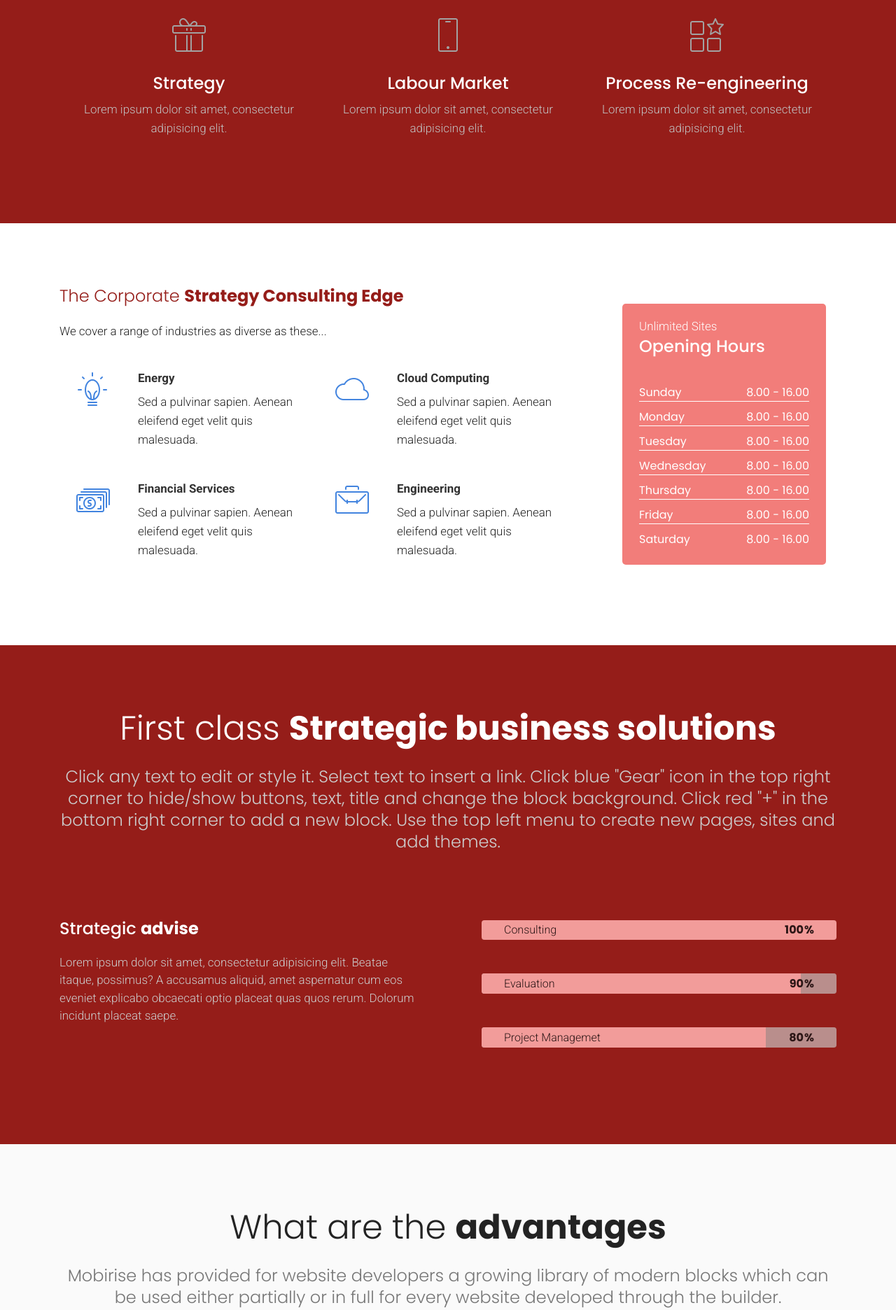
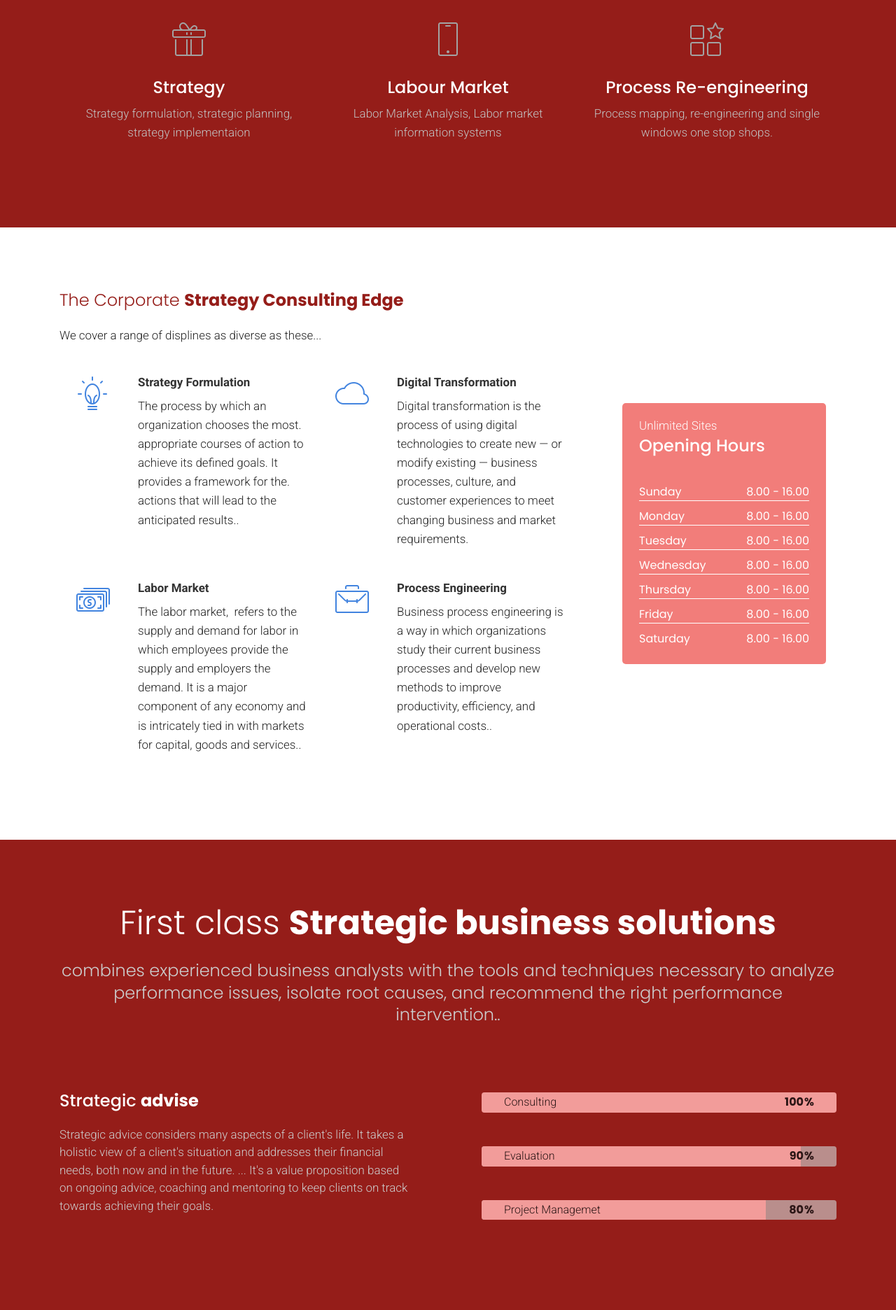
Before and after one commit to hassan210360/BetaR1, a plain HTML site: page index.html in a window 1280 px wide. Shown: the part 1553-3425 px from the top of the page at 70% size. Drawn offline with Linux system fonts and the light colour scheme; files whose address does not match are found by name.

```diff
--- a/index.html
+++ b/index.html
@@ -76,17 +76,17 @@ Beta-research LMIS Hassan Mohamed Meligy
         <div class="menu-bottom">
             <div class="collapse navbar-collapse" id="navbarSupportedContent">
                 <ul class="navbar-nav nav-dropdown js-float-line" data-app-modern-menu="true"><li class="nav-item">
-                        <a class="nav-link link mbr-black display-4" href="#top">
+                        <a class="nav-link link mbr-black display-4" href="index.html#features18-l">
                             Services
                         </a>
                     </li>
                     <li class="nav-item">
-                        <a class="nav-link link mbr-black display-4" href="index.html#features9-i">
+                        <a class="nav-link link mbr-black display-4" href="index.html#content6-13">
                             About Us
                         </a>
                     </li>
                     <li class="nav-item">
-                        <a class="nav-link link mbr-black display-4" href="index.html#header2-1c">
+                        <a class="nav-link link mbr-black display-4" href="index.html#form4-x">
                             Contacts
                         </a>
                     </li>
@@ -139,7 +139,7 @@ Beta-research LMIS Hassan Mohamed Meligy
             <div class="media-content mb-4">
                 <h2 class="mb-4 mbr-fonts-style mbr-section-title display-2"><strong>Strategy&nbsp;</strong>Experts</h2>
                 <h3 class="mbr-section-subtitle mbr-fonts-style mb-4 display-5">
-                    With over 50 associated consultants &amp; experts , we can always be sure that however complex or big our new task is – we will be able to crack it!
+                    With over 50 associated consultants &amp; experts , we can always be sure that however complex or big our new task is – we will be able to crack it!<br><u>cd@beta-research.org </u>
                 </h3>
 
                 <div class="mbr-section-btn"><a class="btn btn-md btn-bgr btn-secondary-outline display-4" href="index.html#form5-y">ABOUT</a></div>
@@ -170,8 +170,7 @@ Beta-research LMIS Hassan Mohamed Meligy
                         <h4 class="card-title mbr-fonts-style mbr-bold display-5">
                             Strategy</h4>
                         <p class="mbr-text mbr-fonts-style display-7">
-                            Lorem ipsum dolor sit amet, consectetur adipisicing elit.
-                        </p>
+                            Strategy formulation, strategic planning, strategy implementaion</p>
                     </div>
                 </div>
                 <div class="card p-3 col-12 col-md-4 col-lg-4">
@@ -182,8 +181,7 @@ Beta-research LMIS Hassan Mohamed Meligy
                         <h4 class="card-title mbr-fonts-style mbr-bold display-5">
                             Labour Market</h4>
                         <p class="mbr-text mbr-fonts-style display-7">
-                            Lorem ipsum dolor sit amet, consectetur adipisicing elit.
-                        </p>
+                            Labor Market Analysis, Labor market information systems</p>
                     </div>
                 </div>
                 <div class="card p-3 col-12 col-md-4 col-lg-4">
@@ -194,7 +192,7 @@ Beta-research LMIS Hassan Mohamed Meligy
                         <h4 class="card-title mbr-fonts-style mbr-bold display-5">
                             Process Re-engineering</h4>
                         <p class="mbr-text mbr-fonts-style display-7">
-                            Lorem ipsum dolor sit amet, consectetur adipisicing elit.
+                            Process mapping, re-engineering and single windows one stop shops.
                         </p>
                     </div>
                 </div>
@@ -219,7 +217,7 @@ Beta-research LMIS Hassan Mohamed Meligy
                     The Corporate <strong>Strategy&nbsp;Consulting Edge</strong>
                 </h1>
                 <p class="mbr-section-subtitle mbr-fonts-style pb-3 display-7">
-                    We cover a range of industries as diverse as these...
+                    We cover a range of displines as diverse as these...
                 </p>
                 <div class="media-cards">
                     <div class="card-item p-3 col-12 col-md-6 col-lg-6">
@@ -228,10 +226,8 @@ Beta-research LMIS Hassan Mohamed Meligy
                         </div>
                         <div class="card-box">
                             <h4 class="card-title mbr-fonts-style mbr-bold display-7">
-                                <strong>Energy</strong>
-                            </h4>
-                            <p class="mbr-text mbr-fonts-style display-7">
-                                Sed a pulvinar sapien. Aenean eleifend eget velit quis malesuada.
+                                <strong>Strategy Formulation</strong></h4>
+                            <p class="mbr-text mbr-fonts-style display-7">The process by which an organization chooses the most. appropriate courses of action to achieve its defined goals. It provides a framework for the. actions that will lead to the anticipated results..
                             </p>
                         </div>
                     </div>
@@ -241,11 +237,9 @@ Beta-research LMIS Hassan Mohamed Meligy
                         </div>
                         <div class="card-box">
                             <h4 class="card-title mbr-fonts-style mbr-bold display-7">
-                                <strong>Cloud Computing</strong>
-                            </h4>
+                                <strong>Digital Transformation</strong></h4>
                             <p class="mbr-text mbr-fonts-style display-7">
-                                Sed a pulvinar sapien. Aenean eleifend eget velit quis malesuada.
-                            </p>
+                                Digital transformation is the process of using digital technologies to create new — or modify existing — business processes, culture, and customer experiences to meet changing business and market requirements.&nbsp;</p>
                         </div>
                     </div>
                     <div class="card-item p-3 col-12 col-md-6 col-lg-6">
@@ -254,10 +248,9 @@ Beta-research LMIS Hassan Mohamed Meligy
                         </div>
                         <div class="card-box">
                             <h4 class="card-title mbr-fonts-style mbr-bold display-7">
-                                <strong>Financial Services</strong>
-                            </h4>
+                                <strong>Labor Market</strong></h4>
                             <p class="mbr-text mbr-fonts-style display-7">
-                                Sed a pulvinar sapien. Aenean eleifend eget velit quis malesuada.
+                                The labor market, &nbsp;refers to the supply and demand for labor in which employees provide the supply and employers the demand. It is a major component of any economy and is intricately tied in with markets for capital, goods and services..
                             </p>
                         </div>
                     </div>
@@ -267,10 +260,10 @@ Beta-research LMIS Hassan Mohamed Meligy
                         </div>
                         <div class="card-box">
                             <h4 class="card-title mbr-fonts-style mbr-bold display-7">
-                                <strong>Engineering</strong>
+                                <strong>Process Engineering</strong>
                             </h4>
                             <p class="mbr-text mbr-fonts-style display-7">
-                                Sed a pulvinar sapien. Aenean eleifend eget velit quis malesuada.
+                                Business process engineering is a way in which organizations study their current business processes and develop new methods to improve productivity, efficiency, and operational costs..
                             </p>
                         </div>
                     </div>
@@ -313,8 +306,7 @@ Beta-research LMIS Hassan Mohamed Meligy
             First class <strong>Strategic&nbsp;business solutions</strong>
         </h2>
 
-        <h3 class="mbr-section-subtitle mbr-fonts-style display-5">
-            Click any text to edit or style it. Select text to insert a link. Click blue "Gear" icon in the top right corner to hide/show buttons, text, title and change the block background. Click red "+" in the bottom right corner to add a new block. Use the top left menu to create new pages, sites and add themes.
+        <h3 class="mbr-section-subtitle mbr-fonts-style display-5">combines experienced business analysts with the tools and techniques necessary to analyze performance issues, isolate root causes, and recommend the right performance intervention..
         </h3>
 
         <div class="row pt-5 mt-5">
@@ -323,7 +315,7 @@ Beta-research LMIS Hassan Mohamed Meligy
                     Strategic&nbsp;<strong>advise</strong>
                 </h4>
                 <p class="section-content-text align-left mbr-fonts-style display-7">
-                    Lorem ipsum dolor sit amet, consectetur adipisicing elit. Beatae itaque, possimus? A accusamus aliquid, amet aspernatur cum eos eveniet explicabo obcaecati optio placeat quas quos rerum. Dolorum incidunt placeat saepe.
+                    Strategic advice considers many aspects of a client's life. It takes a holistic view of a client's situation and addresses their financial needs, both now and in the future. ... It's a value proposition based on ongoing advice, coaching and mentoring to keep clients on track towards achieving their goals.
                 </p>
             </div>
             <div class="progress_elements col-md-6">
@@ -388,7 +380,7 @@ Beta-research LMIS Hassan Mohamed Meligy
         </h2>
 
         <h3 class="mbr-section-subtitle mbr-fonts-style display-5">
-            Mobirise has provided for website developers a growing library of modern blocks which can be used either partially or in full for every website developed through the builder.
+            Beta-research has provided for donors and developers a growing library of modern frameworks and business blocks which can be used either partially or in full for every business developed through the any market.
         </h3>
 
         <div class="media-container-row pt-5 mt-2">
@@ -400,12 +392,11 @@ Beta-research LMIS Hassan Mohamed Meligy
                 </div>
                 <div class="mbr-crt-title pt-3">
                     <h4 class="card-title py-2 mbr-fonts-style display-5">
-                        Quality&nbsp;</h4>
+                        Strategy</h4>
                 </div>
                 <div class="mbr-crt-text pt-2">
                     <p class="mbr-fonts-style card-text display-7">
-                        Lorem ipsum dolor sit amet, consectetur adipisicing elit.
-                    </p>
+                        Beta-Research and Strategy Formualtion Projects</p>
                 </div>
             </div>
 
@@ -417,12 +408,11 @@ Beta-research LMIS Hassan Mohamed Meligy
                 </div>
                 <div class="mbr-crt-title pt-3">
                     <h4 class="card-title py-2 mbr-fonts-style display-5">
-                        No Coding
-                    </h4>
+                        Process</h4>
                 </div>
                 <div class="mbr-crt-text pt-2">
                     <p class="mbr-fonts-style card-text display-7">
-                        Lorem ipsum dolor sit amet, consectetur adipisicing elit.
+                        Beta-Research and &nbsp;Process Strategy &nbsp;Projects.
                     </p>
                 </div>
             </div>
@@ -435,11 +425,10 @@ Beta-research LMIS Hassan Mohamed Meligy
                 </div>
                 <div class="mbr-crt-title pt-3">
                     <h4 class="card-title py-2 mbr-fonts-style display-5">
-                        Unlimited Support</h4>
+                        ICT</h4>
                 </div>
                 <div class="mbr-crt-text pt-2">
-                    <p class="mbr-fonts-style card-text display-7">
-                        Lorem ipsum dolor sit amet, consectetur adipisicing elit.
+                    <p class="mbr-fonts-style card-text display-7">Beta-Research and ICT Strategy Projects.
                     </p>
                 </div>
             </div>
@@ -452,12 +441,11 @@ Beta-research LMIS Hassan Mohamed Meligy
                 </div>
                 <div class="mbr-crt-title pt-3">
                     <h4 class="card-title py-2 mbr-fonts-style display-5">
-                        Unique Styles
-                    </h4>
+                        Labor Market</h4>
                 </div>
                 <div class="mbr-crt-text pt-2">
                     <p class="mbr-fonts-style card-text display-7">
-                        Lorem ipsum dolor sit amet, consectetur adipisicing elit.
+                        Beta-Research and Labor Market Strategy Formualtion Projects
                     </p>
                 </div>
             </div>
@@ -505,17 +493,17 @@ Beta-research LMIS Hassan Mohamed Meligy
                 <div class="mb-5">
                     <h4 class="counter">01.</h4>
                     <h3 class="mb-3 mbr-fonts-style display-5">Gap Analaysis</h3>
-                    <p class="mbr-fonts-style display-7">Lorem ipsum dolor sit amet, consectetur adipisicing elit. Ad adipisci, commodi cum dicta dolorum earum ipsa, iure laudantium nam nobis odio odit possimus recusandae sunt tenetur vero voluptas. Cupiditate, laudantium.</p>
+                    <p class="mbr-fonts-style display-7">Strategic gap analysis is a business management technique that requires an evaluation of the difference between a business endeavor's best possible outcome and the actual outcome. It includes recommendations on steps that can be taken to close the gap.&nbsp;</p>
                 </div>
                 <div class="mb-5">
                     <h4 class="counter">02.</h4>
                     <h3 class="mb-3 mbr-fonts-style display-5">Ecnomical Analysis</h3>
-                    <p class="mbr-fonts-style display-7">Lorem ipsum dolor sit amet, consectetur adipisicing elit. Accusantium eligendi facere impedit iusto laboriosam magni nihil! Aliquid asperiores autem beatae cumque distinctio ea, eligendi et facere facilis id ipsam nostrum.</p>
+                    <p class="mbr-fonts-style display-7">Local Economic Development (LED) typically starts by analysing the economy of a particular region or municipality, identifying opportunities to enhance its prospects. LED strategies may combine any of the following: business environment reform, value chain development, infrastructure development, innovation and technology policy, planning and/ or skills development.&nbsp;</p>
                 </div>
                 <div class="mb-5">
                     <h4 class="counter">03.</h4>
                     <h3 class="mb-3 mbr-fonts-style display-5">Social Analysis</h3>
-                    <p class="mbr-fonts-style display-7">Lorem ipsum dolor sit amet, consectetur adipisicing elit. Accusamus, amet, aperiam at beatae in, itaque nam nemo non quae ratione repudiandae vitae! Nulla, repellendus, voluptatum. Expedita, nobis sit. Illo, laudantium.</p>
+                    <p class="mbr-fonts-style display-7">Social analysis is the practice of systematically examining a social problem, issue or trend, often with the aim of prompting changes in the situation being analyzed.</p>
                 </div>
             </div>
         </div>
@@ -572,7 +560,7 @@ Beta-research LMIS Hassan Mohamed Meligy
         <div class="row py-2 justify-content-center">
             <div class="col-12 col-md-10 col-lg-8" data-form-type="formoid">
             <!---Formbuilder Form--->
-                <form action="https://mobirise.com/" method="POST" class="mbr-form form-with-styler" data-form-title="Mobirise Form"><input type="hidden" name="email" data-form-email="true" value="W1YrSD0O12wL2YIoSZdzKk8tYT7pwoDZQGhBWDpODnR7/DFlgfpWZvD+8ZLPKz22gdIDYQhQ0r+lAAoGiiq8QrgCTBPmeLz/HkpgbruMMZuSfT9jdrkA2YJtUDJBOgek.QE8QuldsS5KHnu0b54du0z15bNjdxNftohkLp//K+6SGPGwFv8edzsVxzD0MdpMoY2XKdSqS7fV8VvCoqb6NtY68XoWrC3K0AUknv5qqkpZ6YhoYzJ9h6k9ldbgiGqpo">
+                <form action="https://mobirise.com/" method="POST" class="mbr-form form-with-styler" data-form-title="Mobirise Form"><input type="hidden" name="email" data-form-email="true" value="DCwMnAg0PnqGW9d4IjN+EnfExVlI8Cokub4FmpqHN0K7ktNR6t/Zif8WV3ezPjFhnpMOLTObhE8x0dTMIXb6UKaw5PQlY6GWNnp5aRojT66DQ5XnyochWRGsBuv7I9zx.LTIaeweApkcssFT6MdAe6jcQnARQOkvq57Qd2FMx5Wd/ik1JYvBgyfLQHW3AHJ08uyhRIG1EzL5vq+Z0Q3PEg2eL1ehIc4CBWu6FBqUIK9jZyHlWWqmZ7cAweH4nhnIv">
                     <div class="form-row">
                         <div hidden="hidden" data-form-alert="" class="alert alert-success col-12">Thanks for filling out the form!</div>
                         <div hidden="hidden" data-form-alert-danger="" class="alert alert-danger col-12"></div>
@@ -633,7 +621,7 @@ Beta-research LMIS Hassan Mohamed Meligy
                 <div class="form-block">
                     <div data-form-type="formoid">
 <!--Formbuilder Form-->
-<form action="https://mobirise.com/" method="POST" class="mbr-form form-with-styler" data-form-title="Mobirise Form"><input type="hidden" name="email" data-form-email="true" value="Kqmsx8UG13Fg8T/ad60P2fR8cMjhRAhWQlcfzNuM5WbaEKvKgKIcCHXTSnnhrRnbcaRG4IiNZNwP4fQgXi6hUpI2wzjtKsm7djWjghp+9COk3YiPJvJW1RhJ/FTDoIgs.yPXzupNZljOH8x9biY1yDVwwY/hpjapzzay3FajCqAwQKcCeorgbjgTvCOEpHvLcMO6fIuvNJGacDD1eL2Zb9vXLZn2G+Ag43BqBUJ8Xmm9x5uOYlT/VokIf6MbmP9K2">
+<form action="https://mobirise.com/" method="POST" class="mbr-form form-with-styler" data-form-title="Mobirise Form"><input type="hidden" name="email" data-form-email="true" value="LOZwx4TfuVSzqcLlfp0V4ioX7S68xy/tfyKDRtAG60Znun/zV6bz/ZalkLgxVISIEGNOx5os4Fain3QvQS1dcfzNK/MIWJPm+m82OrIZQFF/SppSzuDxMZAtBem+HMuZ.3VuX0dbMNkJsR9HF5qQ8Z5DGaqy3TBDyi6f9B6zSeGLaRVfkfpcra/o4gu41oLNu+U+1qL6t+pr1Chi3kmjJrlmxp03lL8irFc74vkaicwMTx0HpPXAm3iY/KLUadJ0q">
 <div class="form-row">
 <div hidden="hidden" data-form-alert="" class="alert alert-success col-12">Thanks for filling out the form!</div>
 <div hidden="hidden" data-form-alert-danger="" class="alert alert-danger col-12"> </div>
```
Also changed, not shown: 1 other file.
